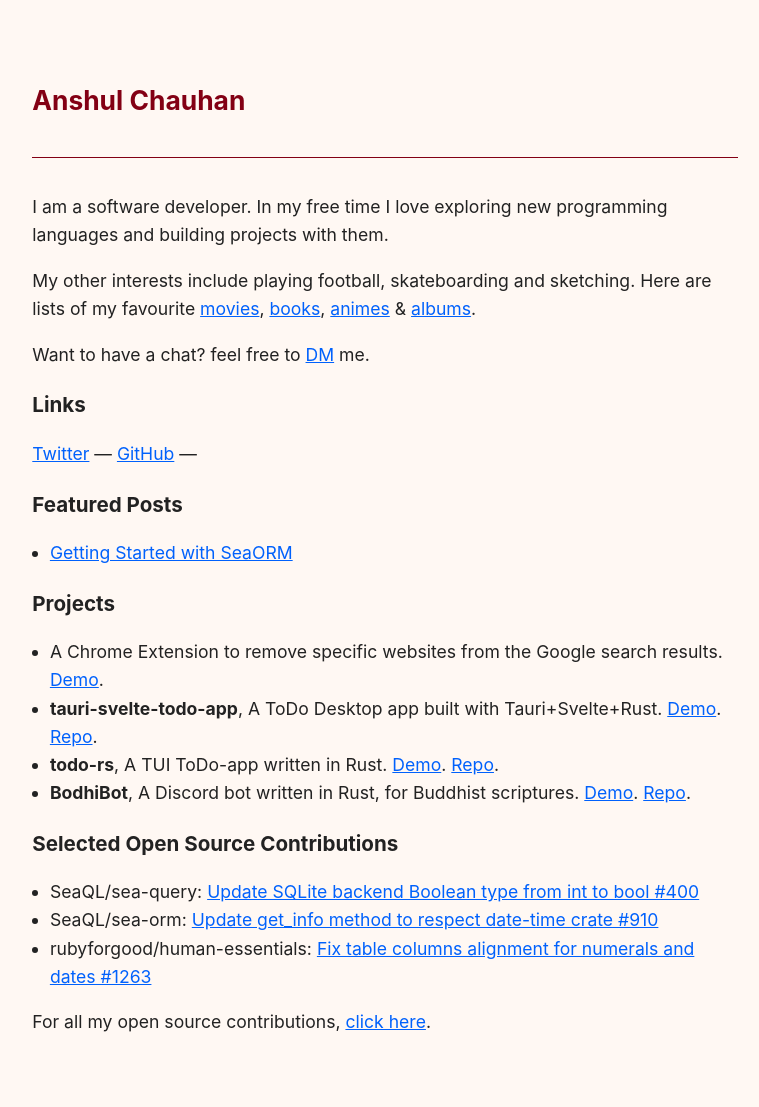
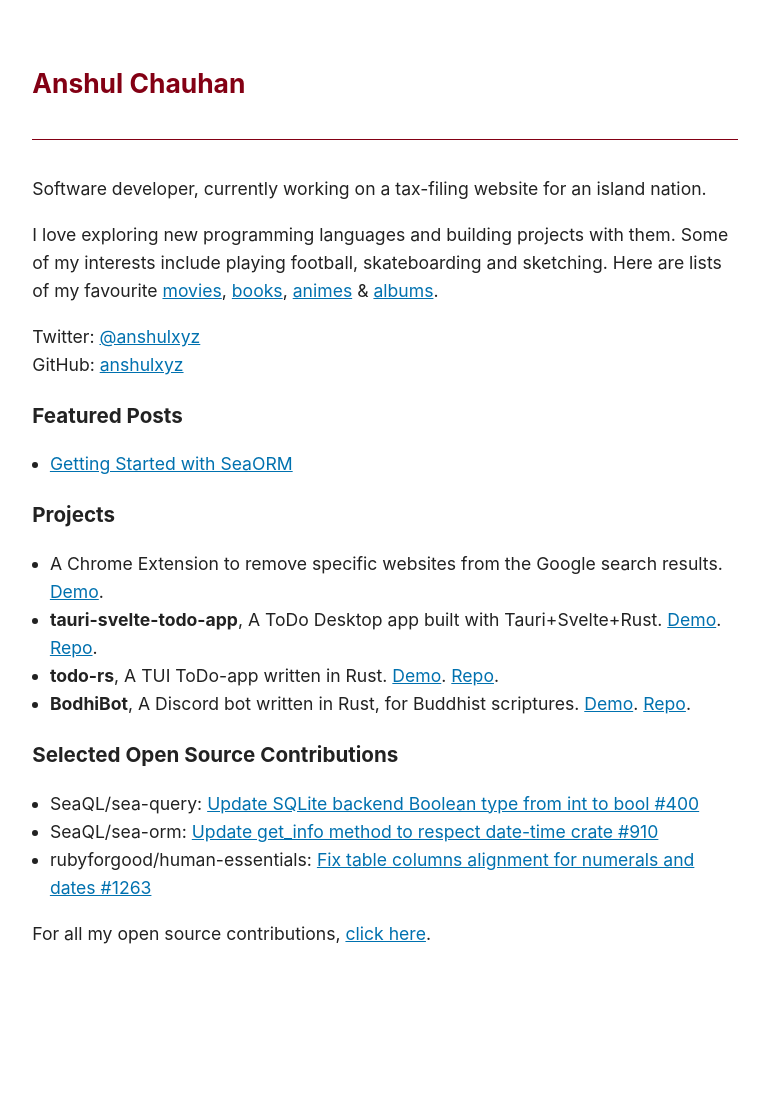
Before and after one commit to anshulxyz/anshulxyz.github.io, a Jekyll site: the page built from index.md, in a window 1280 px wide. Shown: the whole page, without its empty margins (255-1014 px from the left). Built offline with Jekyll 4.4.1, drawn with Linux system fonts in a browser that asks for light colours; after the commit the page ends 965 px from its top, so only the background shows below that.

Commit message:
Update index

```diff
--- a/_sass/main.scss
+++ b/_sass/main.scss
@@ -10,12 +10,12 @@ UI Symbol;
 
 html {
   max-width: 65ch;
-  padding: 3em 1em;
+  padding-top: 2em;
   margin: auto;
   line-height: 1.6;
   font-family: $sans-serif;
   font-size: calc(1em * 1.1);
-  background: $color-cinnamon-1;
+  background: white;
   color: $color-gray-6;
 }
 
@@ -32,12 +32,12 @@ p {
 
 // link
 a {
-  color:$color-indigo-4;
+  color:$color-azure-4;
 }
 
 a:hover,
 a:focus {
-  text-decoration: underline;
+  background:$color-azure-1;
 }
 
 hr {
@@ -64,14 +64,12 @@ footer {
 }
 
 blockquote {
-  margin: 0;
-  margin: 2rem;
-  padding: 0.1rem 1rem;
-  color: $color-sky-4;
-  background: $color-sky-1;
-  border-left: 5px solid;
-  border-color: $color-sky-2;
-  //border-radius: 10px;
+  margin: 1rem;
+  padding: 0.1rem 0.7rem;
+  color: $color-emerald-4;
+  background: lighten($color-emerald-1, 2%);
+  border-left: 3px solid;
+  border-color: darken($color-emerald-1, 10%);
 }
 
 .footnotes {
--- a/index.md
+++ b/index.md
@@ -14,22 +14,17 @@ redirect_from:
 ---
 {:.title}
 
-I am a software developer. In my free time I love exploring new programming
-languages and building projects with them.
+Software developer, currently working on a tax-filing website for an island nation.
 
-
-My other interests include playing football, skateboarding and sketching.
+I love exploring new programming languages and building projects with them.
+Some of my interests include playing football, skateboarding and sketching.
 Here are lists of my favourite [movies]({% post_url 2022-05-12-movies %}),
 [books]({% post_url 2022-05-12-books %}),
 [animes]({% post_url 2022-05-12-animes %}) &
 [albums]({% post_url 2022-05-12-albums %}).
 
-Want to have a chat? feel free to [DM](https://twitter.com/messages/compose?recipient_id=2547648448&text=hey) me.
-
-### Links
-
-[Twitter](https://twitter.com/anshulxyz){:target="_blank"} &mdash;
-[GitHub](https://github.com/anshulxyz){:target="_blank"} &mdash;
+Twitter: [@anshulxyz](https://twitter.com/anshulxyz){:target="_blank"} \\
+GitHub: [anshulxyz](https://github.com/anshulxyz){:target="_blank"}
 
 ### Featured Posts
 
```
